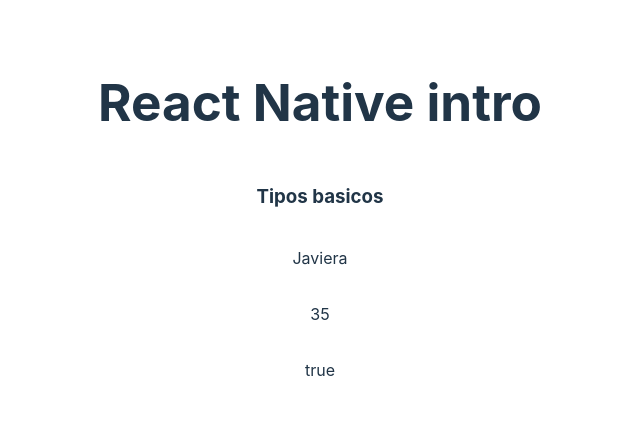
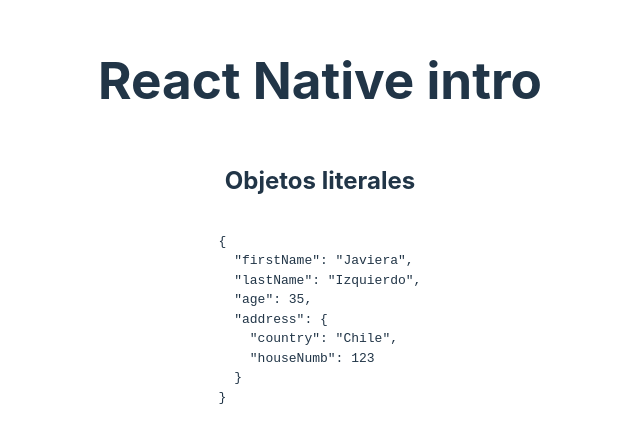
Before and after one commit to javieraizq88/react-native, a React (Vite) app in the folder 01-react-base/: page / in a window 1280 px wide. Shown: the part 181-624 px from the top of the page, without its empty margins (320-960 px from the left). Built offline with nearby package versions, Linux system fonts and the light colour scheme.

Commit message:
objetos literales

```diff
--- a/01-react-base/src/App.tsx
+++ b/01-react-base/src/App.tsx
@@ -1,4 +1,4 @@
-import { BasicTypes } from "./typescript"
+import { BasicTypes, ObjectLiterals } from "./typescript"
 
 function App() {
 
@@ -7,8 +7,8 @@
       <h1>React Native intro</h1>
 
 
-      <BasicTypes />
-
+      {/* <BasicTypes /> */}
+      <ObjectLiterals />
     </main>
   )
 }
--- /dev/null
+++ b/01-react-base/src/typescript/ObjectLiterals.tsx
@@ -0,0 +1,37 @@
+
+interface Person {
+    firstName: string;
+    lastName: string;
+    age: number;
+    address: Address;
+}
+
+interface Address {
+    country: string;
+    houseNumb: number;
+
+}
+
+export const ObjectLiterals = () => {
+
+    const person: Person = {
+        firstName: "Javiera",
+        lastName: "Izquierdo",
+        age: 35,
+        address: {
+            country: "Chile",
+            houseNumb: 123
+        }
+    }
+
+
+    return (
+        <>
+            <h2>Objetos literales</h2>
+            <pre>
+                {JSON.stringify(person, null, 2)}
+            </pre>
+
+        </>
+    )
+}
--- a/01-react-base/src/typescript/index.ts
+++ b/01-react-base/src/typescript/index.ts
@@ -1 +1,2 @@
 export * from './BasicTypes';
+export * from './ObjectLiterals'
```
